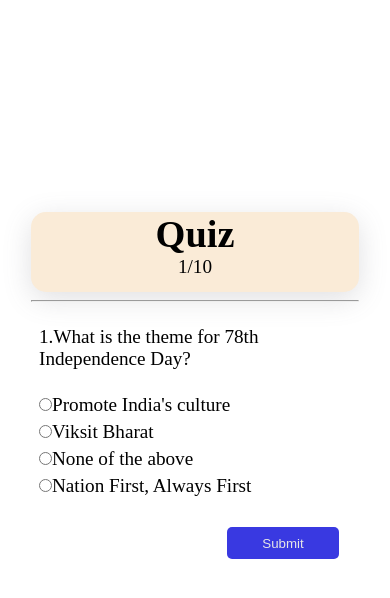
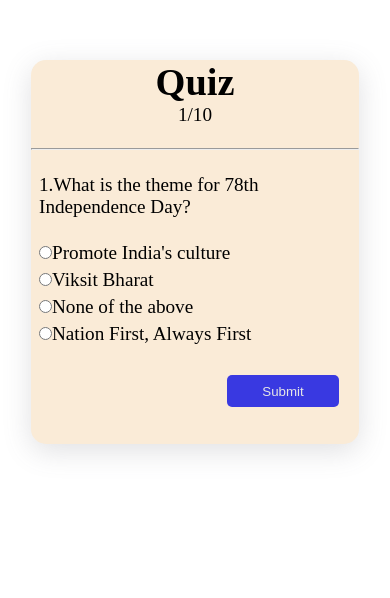
Before and after one commit to Md-Shamsuzzaman/Quiz-Project, a plain HTML site: page index.html in a window 390 px wide. Shown: the part 170-768 px from the top of the page. Drawn offline with Linux system fonts and the light colour scheme.

Commit message:
Update style.css

```diff
--- a/style.css
+++ b/style.css
@@ -106,13 +106,13 @@ body {
 
 @media screen and (max-width:600px){
     .container{
-        height: 5rem;
+        height: 24rem;
         width: 25rem;
     }
 }
 @media screen and (max-width:420px){
     .container{
-        height: 5rem;
+        height: 24rem;
         width: 20.5rem;
     }
     #Submit{
```
